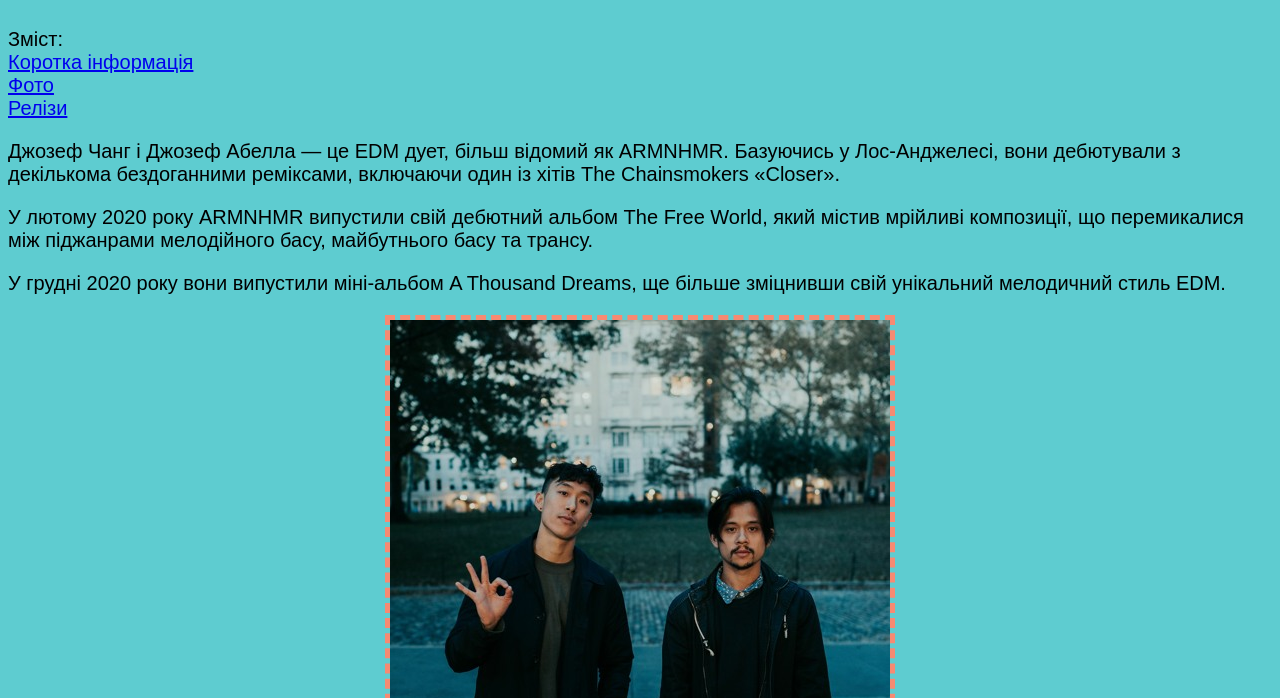
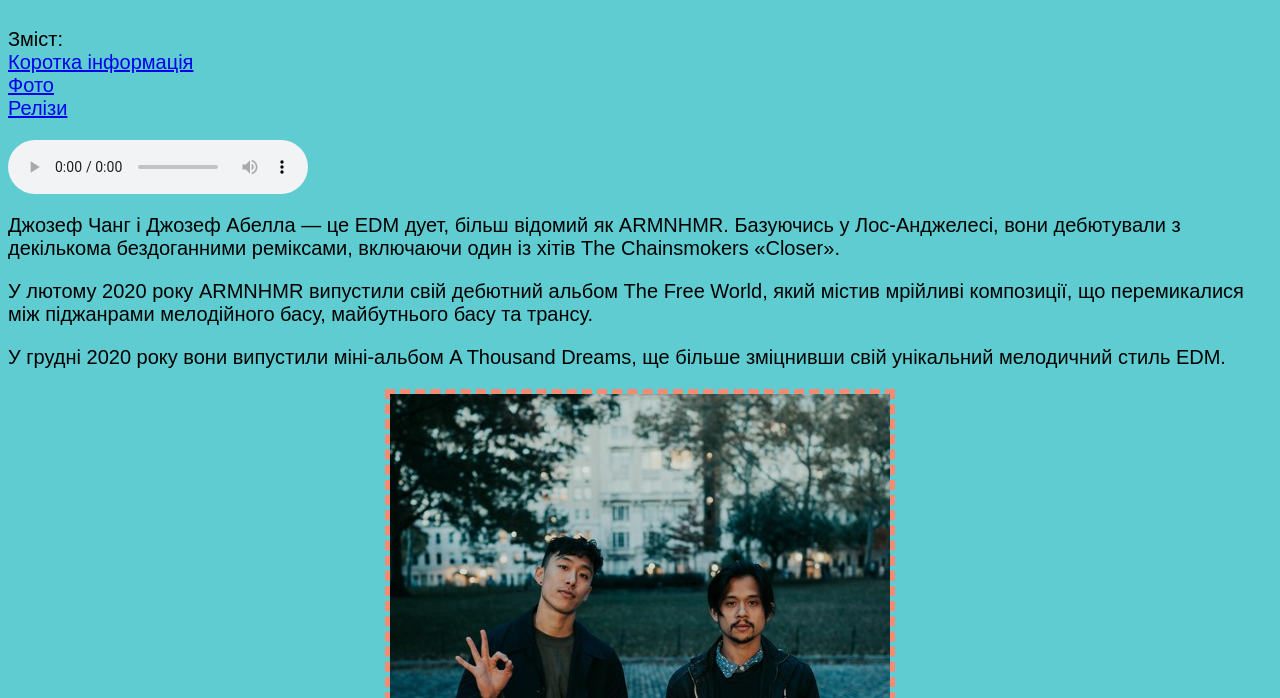
Before and after one commit to Logika-Web-Olex/MykhailusD, a plain HTML site: page index.html in a window 1280 px wide. Shown: the part 102-800 px from the top of the page. Drawn offline with Linux system fonts and the light colour scheme.

Commit message:
Update index.html

```diff
--- a/index.html
+++ b/index.html
@@ -13,6 +13,10 @@
             <a href="#фото">Фото</a><br/>
             <a href="#релізи">Релізи</a>
             </p>
+            <audio controls autoplay>
+                <source src="dieforyouringtone2.mp3" type="audio/mpeg">
+                Your browser does not support the audio element.
+            </audio>
             <p id="інфо">
                 Джозеф Чанг і Джозеф Абелла — це EDM дует, більш відомий як ARMNHMR. Базуючись у Лос-Анджелесі, вони дебютували з декількома бездоганними реміксами, включаючи один із хітів The Chainsmokers «Closer».</p>
             <p>
```
